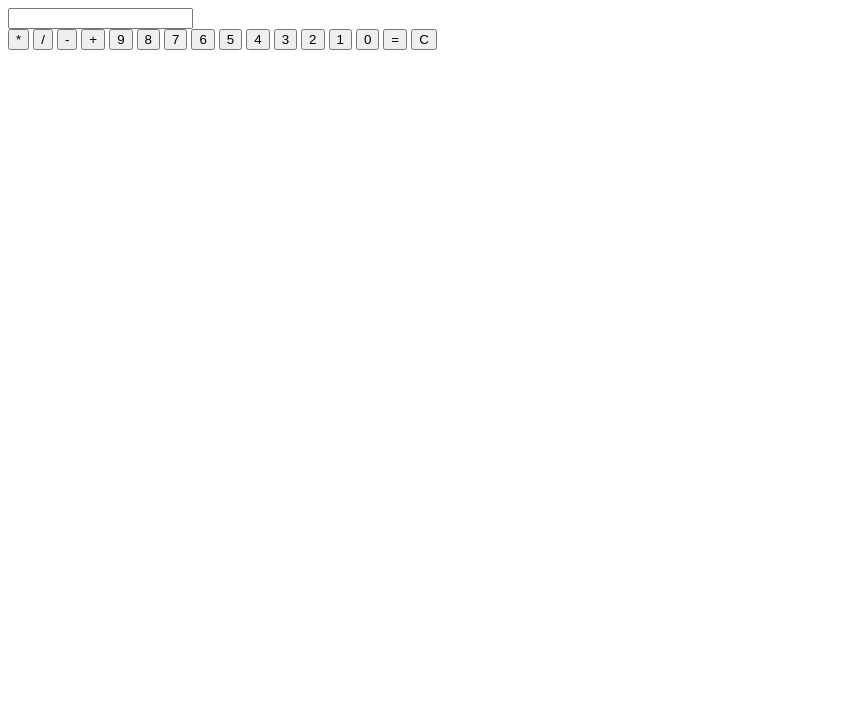
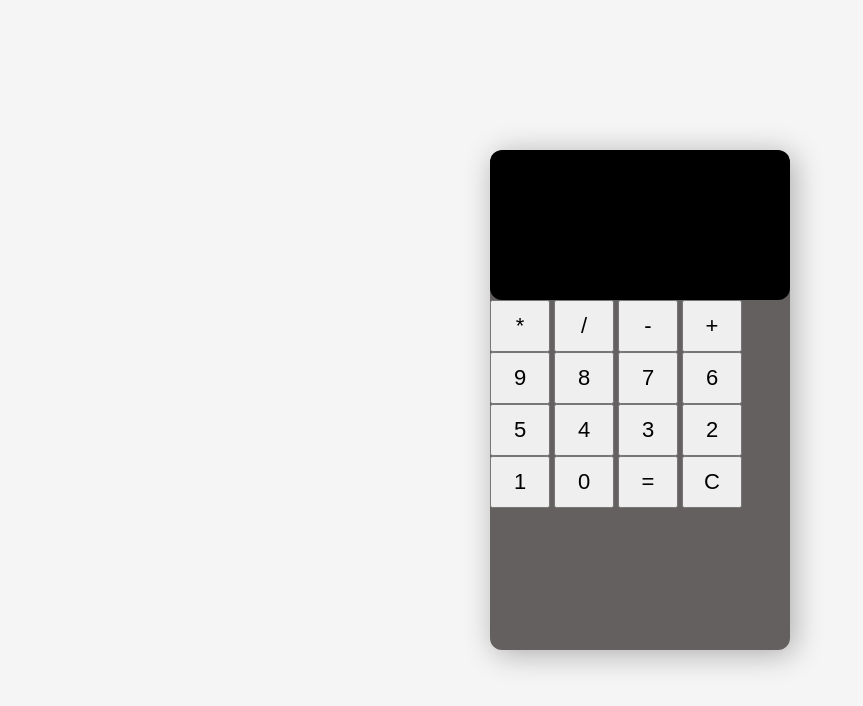
Before and after one commit to neha0407/calculator, a plain HTML site: page index.html in a window 1280 px wide. Shown: the whole page, without its empty margins (0-863 px from the left). Drawn offline with Linux system fonts and the light colour scheme.

Commit message:
css to button

```diff
--- a/index.html
+++ b/index.html
@@ -4,6 +4,7 @@
     <meta charset="UTF-8">
     <meta http-equiv="X-UA-Compatible" content="IE=edge">
     <meta name="viewport" content="width=device-width, initial-scale=1.0">
+    <link rel="stylesheet" href="style.css">
     <title>Calculator</title>
 </head>
 <body>
--- a/style.css
+++ b/style.css
@@ -16,7 +16,7 @@ body {
     height: 500px;
     box-shadow: 4px 4px 30px rgba(0, 0, 0, 0.3);
     border-radius: 12px;
-    background:black ;
+    background: rgb(100, 96, 96) ;
     overflow: hidden;
 
 }
@@ -35,5 +35,8 @@ form input{
 
 }
 button {
+     width:60px;
+     height: 52px;
+     font-size: 22px;
 
 }
```
